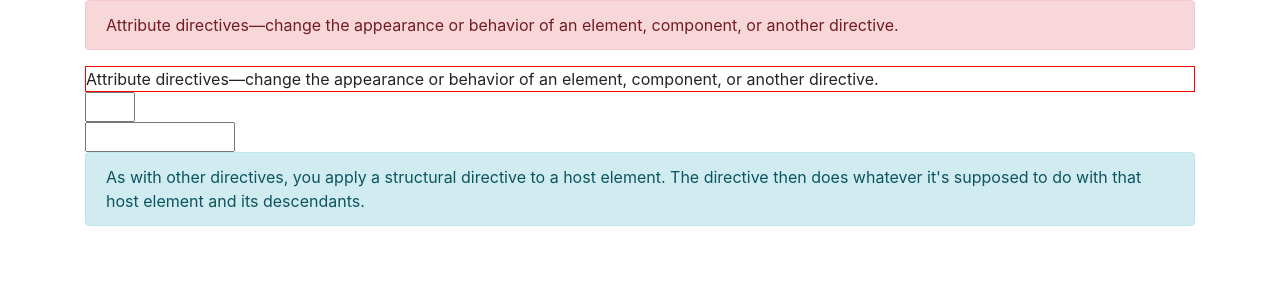
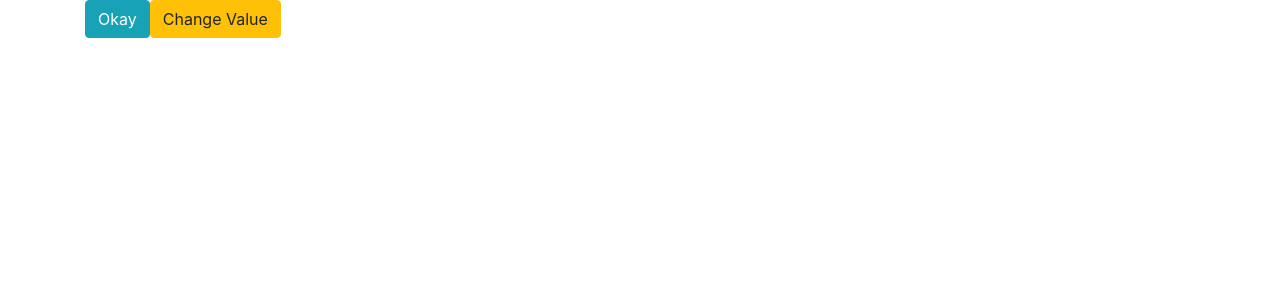
Before and after one commit to CodeKul/angular-weekend-23-march-2019-1030-1230, an Angular app in the folder angular/appangular/: page / in a window 1280 px wide. Shown: the top 300 px of the page. Built offline with nearby package versions, Linux system fonts and the light colour scheme.

Commit message:
life cycle : angular lifecycle hooks

```diff
--- a/angular/appangular/src/app/app.component.html
+++ b/angular/appangular/src/app/app.component.html
@@ -1,3 +1,5 @@
 <div class="container">
-  <app-directives></app-directives>
+  <app-lifecycle [demo]="title" *ngIf="isSh"></app-lifecycle>
+  <input value="Okay" type="button" class="btn btn-info" (click)="isSh =!isSh">
+  <input value="Change Value" type="button" class="btn btn-warning" (click)="onBtn()">
 </div>
--- a/angular/appangular/src/app/app.component.ts
+++ b/angular/appangular/src/app/app.component.ts
@@ -8,10 +8,12 @@ import { Component } from '@angular/core';
 })
 export class AppComponent {
   title = 'appangular';
-  ev : BtnEv
+  ev: BtnEv
 
-  onBtn(ev: BtnEv) {
+  isSh = false
+  onBtn(ev?: BtnEv) {
     this.ev = ev
+    this.title = new Date().toString()
     console.log(ev)
     console.log(`In App Component onBtn`)
   }
--- a/angular/appangular/src/app/app.module.ts
+++ b/angular/appangular/src/app/app.module.ts
@@ -17,6 +17,7 @@ import { AlMnComponent } from './int-cmp-com-v1/al-mn.component';
 import { DirectivesComponent } from './directives/directives.component';
 import { SizerDirective } from './directives/sizer.directive';
 import { UnlessDirective } from './directives/unless.directive';
+import { LifecycleComponent } from './lifecycle/lifecycle.component';
 
 @NgModule({
   declarations: [
@@ -34,7 +35,8 @@ import { UnlessDirective } from './directives/unless.directive';
     AlMnComponent,
     DirectivesComponent,
     SizerDirective,
-    UnlessDirective
+    UnlessDirective,
+    LifecycleComponent
   ],
   imports: [
     BrowserModule,
--- /dev/null
+++ b/angular/appangular/src/app/lifecycle/lifecycle.component.html
@@ -0,0 +1,5 @@
+<div class="row">
+  <div class="col-md-12">
+    <input type="text" [(ngModel)]="demo">
+  </div>
+</div>
--- /dev/null
+++ b/angular/appangular/src/app/lifecycle/lifecycle.component.ts
@@ -0,0 +1,40 @@
+import { SimpleChanges, Component, OnInit, AfterContentInit, AfterContentChecked, AfterViewInit, AfterViewChecked, OnDestroy, OnChanges, DoCheck, Input } from '@angular/core';
+
+@Component({
+  selector: 'app-lifecycle',
+  templateUrl: './lifecycle.component.html',
+  styleUrls: ['./lifecycle.component.css']
+})
+export class LifecycleComponent implements
+  OnChanges, OnInit, DoCheck, AfterContentInit, AfterContentChecked, AfterViewInit, AfterViewChecked, OnDestroy {
+
+  @Input()
+  demo: string
+  constructor() { }
+
+  ngOnChanges(changes: SimpleChanges): void {
+    console.log(`ngOnChanges`)
+    console.log(changes);
+  }
+  ngDoCheck(): void {
+    console.log(`ngDoCheck`)
+  }
+  ngAfterContentInit(): void {
+    console.log(`ngAfterContentInit`)
+  }
+  ngAfterContentChecked(): void {
+    console.log(`ngAfterContentChecked`)
+  }
+  ngAfterViewInit(): void {
+    console.log(`ngAfterViewInit`)
+  }
+  ngAfterViewChecked(): void {
+    console.log(`ngAfterViewChecked`)
+  }
+  ngOnDestroy(): void {
+    console.log(`ngOnDestroy`)
+  }
+  ngOnInit() {
+    console.log(`ngOnInit`)
+  }
+}
```
Also changed, not shown: angular/appangular/src/app/lifecycle/lifecycle.component.css (added), 1 other file (tests, documents, lock files or other folders).
